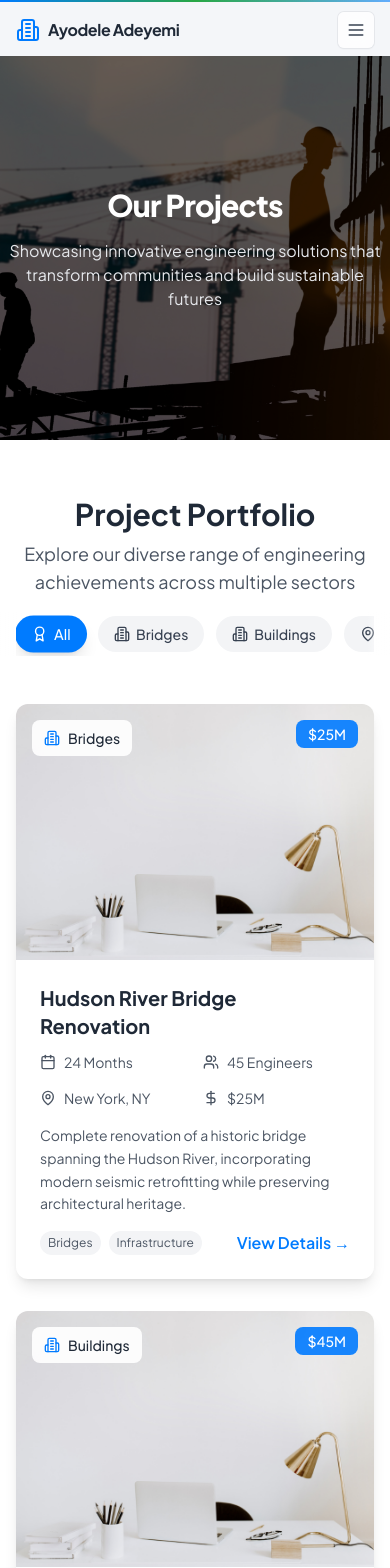
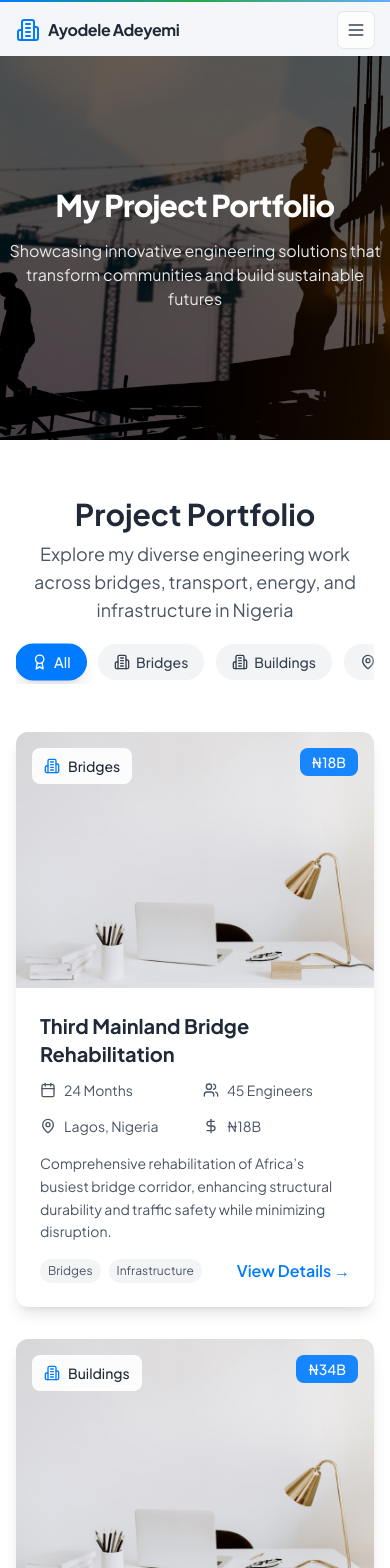
Before and after one commit to Paulkelvin/Engineer_Portfolio, a Next.js app: page /projects in a window 390 px wide. Shown: the top 1568 px of the page. Built offline with nearby package versions, Linux system fonts and the light colour scheme.

Commit message:
feat: add subtle SVG accents, Nigerian localization, personalization & mobile stat styling

```diff
--- a/app/about/page.tsx
+++ b/app/about/page.tsx
@@ -5,6 +5,7 @@ import { useState } from 'react'
 import Image from 'next/image'
 import Link from 'next/link'
 import { ChevronDown, ChevronUp, ArrowRight, GraduationCap, Award, Briefcase, Leaf, Zap, Shield, Globe, Building2, Users, Sparkles } from 'lucide-react'
+import AccentShape from '@/components/decor/AccentShape'
 
 const AboutPage = () => {
   const [expandedTimeline, setExpandedTimeline] = useState<number | null>(null)
@@ -111,6 +112,7 @@ const AboutPage = () => {
       {/* Bio Section */}
       <section className="section-padding bg-white">
         <div className="container-custom">
+          <AccentShape variant="rings" size={140} className="text-primary/40 absolute -mt-28 right-8 opacity-25 hidden md:block" />
           <motion.div
             initial={{ opacity: 0, y: 30 }}
             whileInView={{ opacity: 1, y: 0 }}
--- a/app/contact/page.tsx
+++ b/app/contact/page.tsx
@@ -4,6 +4,7 @@ import { motion, AnimatePresence } from 'framer-motion'
 import { useState } from 'react'
 import Image from 'next/image'
 import { Mail, Phone, MapPin, Linkedin, Github, Send, CheckCircle, Map } from 'lucide-react'
+import AccentShape from '@/components/decor/AccentShape'
 import TestimonialCarousel, { TestimonialItem } from '@/components/TestimonialCarousel'
 
 const ContactPage = () => {
@@ -119,6 +120,7 @@ const ContactPage = () => {
       {/* Contact Section */}
       <section className="section-padding bg-white">
         <div className="container-custom">
+          <AccentShape variant="grid-dots" size={90} className="text-primary/50 absolute -mt-20 left-0 opacity-25 hidden md:block" />
           <div className="grid grid-cols-1 lg:grid-cols-2 gap-12">
             {/* Contact Form */}
             <motion.div
--- a/app/projects/page.tsx
+++ b/app/projects/page.tsx
@@ -20,24 +20,24 @@ const ProjectsPage = () => {
   const projects = [
     {
       id: 1,
-      title: 'Hudson River Bridge Renovation',
+      title: 'Third Mainland Bridge Rehabilitation',
       category: 'Bridges',
       tags: ['Bridges', 'Infrastructure'],
   image: '/images/projects/placeholder.png',
-      budget: '$25M',
+      budget: '₦18B',
       timeline: '24 Months',
       team: '45 Engineers',
-      location: 'New York, NY',
-      description: 'Complete renovation of a historic bridge spanning the Hudson River, incorporating modern seismic retrofitting while preserving architectural heritage.',
-      problem: 'Aging infrastructure with seismic vulnerabilities and deteriorating structural elements.',
-      solution: 'Implemented innovative carbon fiber reinforcement, seismic isolation bearings, and corrosion-resistant materials.',
+      location: 'Lagos, Nigeria',
+      description: 'Comprehensive rehabilitation of Africa’s busiest bridge corridor, enhancing structural durability and traffic safety while minimizing disruption.',
+      problem: 'Progressive deterioration, chloride ingress and bearing fatigue impacting serviceability and safety.',
+      solution: 'Applied carbon fiber wrapping, replaced bearings, introduced cathodic protection and optimized traffic phasing.',
       role: 'Lead Structural Engineer',
-      challenges: 'Working within strict historical preservation guidelines while meeting modern safety standards.',
+      challenges: 'Maintaining traffic flow (180k+ vehicles/day) while executing substructure strengthening in a marine environment.',
       outcomes: {
-        'Seismic Rating': 'Improved from D to A',
-        'Load Capacity': 'Increased by 40%',
-        'Lifespan': 'Extended by 50+ years',
-        'Cost Savings': '25% under budget'
+        'Structural Capacity': 'Increased by 35%',
+        'Traffic Disruption': 'Reduced by 45%',
+        'Design Life': 'Extended 30+ yrs',
+        'Budget Variance': '12% under'
       },
   gallery: Array(5).fill('/images/projects/placeholder.png'),
       phases: [
@@ -49,24 +49,24 @@ const ProjectsPage = () => {
     },
     {
       id: 2,
-      title: 'Green Office Complex',
+      title: 'Abuja Green Office Complex',
       category: 'Buildings',
       tags: ['Buildings', 'Sustainable'],
       image: '/images/projects/placeholder.png',
-      budget: '$45M',
+      budget: '₦34B',
       timeline: '18 Months',
       team: '60 Engineers',
-      location: 'San Francisco, CA',
-      description: 'LEED Platinum certified office complex featuring advanced sustainable technologies, green roofs, and renewable energy integration.',
-      problem: 'Need for large-scale commercial development with minimal environmental impact in a dense urban area.',
-      solution: 'Designed with passive solar principles, rainwater harvesting, and integrated renewable energy systems.',
+      location: 'Abuja, Nigeria',
+      description: 'High‑performance commercial hub targeting EDGE/LEED standards with passive cooling, PV integration and smart water reuse.',
+      problem: 'Rising cooling loads and water scarcity driving OPEX in emerging business district.',
+      solution: 'Optimized orientation, high albedo envelope, hybrid PV + battery microgrid and rain / grey water recycling.',
       role: 'Sustainable Design Lead',
-      challenges: 'Balancing sustainability goals with commercial viability and tenant requirements.',
+      challenges: 'Balancing capex constraints with lifecycle efficiency gains for mixed tenant profiles.',
       outcomes: {
-        'Energy Efficiency': 'Reduced by 40%',
-        'Water Usage': 'Decreased by 35%',
-        'Carbon Footprint': 'Offset by 60%',
-        'LEED Score': '95/100 points'
+        'Energy Use Intensity': '-42%',
+        'Water Consumption': '-38%',
+        'Operational Carbon': '-58%',
+        'Green Certification': 'EDGE/LEED Platinum'
       },
       gallery: [
         '/images/projects/placeholder.png',
@@ -84,24 +84,24 @@ const ProjectsPage = () => {
     },
     {
       id: 3,
-      title: 'Smart Highway System',
+      title: 'Lagos–Ibadan Expressway ITS Upgrade',
       category: 'Roads',
       tags: ['Roads', 'Infrastructure'],
       image: '/images/projects/placeholder.png',
-      budget: '$180M',
+      budget: '₦140B',
       timeline: '36 Months',
       team: '120 Engineers',
-      location: 'Los Angeles, CA',
-      description: 'Intelligent transportation system with embedded sensors, dynamic traffic management, and autonomous vehicle infrastructure.',
-      problem: 'Chronic traffic congestion and outdated transportation infrastructure unable to handle growing urban mobility demands.',
-      solution: 'Implemented smart traffic signals, embedded sensors, and dedicated autonomous vehicle lanes with real-time data analytics.',
+      location: 'Ogun / Oyo States, Nigeria',
+      description: 'Intelligent transport deployment adding real‑time traffic sensing, variable message signs and incident response integration.',
+      problem: 'Severe congestion, crash response delays and limited data for capacity planning.',
+      solution: 'Deployed fiber backbone, weigh‑in‑motion, ANPR cameras, central control algorithms and solar backup.',
       role: 'Infrastructure Planning Director',
-      challenges: 'Coordinating multiple stakeholders, managing extensive utility relocations, and ensuring minimal disruption during construction.',
+      challenges: 'Coordinating federal/state concessions while phasing installations under live traffic.',
       outcomes: {
-        'Traffic Flow': 'Improved by 35%',
-        'Travel Time': 'Reduced by 25%',
-        'Safety': 'Accidents decreased by 30%',
-        'Capacity': 'Increased by 50%'
+        'Average Speed': '+28%',
+        'Incident Clearance': '-40% time',
+        'Crash Rate': '-32%',
+        'Throughput': '+33%'
       },
       gallery: [
         '/images/projects/placeholder.png',
@@ -119,24 +119,24 @@ const ProjectsPage = () => {
     },
     {
       id: 4,
-      title: 'Solar Farm Infrastructure',
+      title: 'Kano Solar Farm Infrastructure',
       category: 'Sustainable',
       tags: ['Sustainable', 'Infrastructure'],
       image: '/images/projects/placeholder.png',
-      budget: '$75M',
+      budget: '₦58B',
       timeline: '20 Months',
       team: '35 Engineers',
-      location: 'Phoenix, AZ',
-      description: 'Large-scale solar energy facility with innovative tracking systems and energy storage integration.',
-      problem: 'Need for renewable energy infrastructure to meet growing electricity demands while reducing carbon emissions.',
-      solution: 'Designed dual-axis solar tracking system with battery storage and smart grid integration for optimal energy production.',
+      location: 'Kano, Nigeria',
+      description: 'Utility‑scale PV + storage plant leveraging dual‑axis trackers and grid‑stabilizing battery systems.',
+      problem: 'Grid instability and unmet industrial demand with rising diesel generation costs.',
+      solution: 'Optimized tracker layout, BESS integration and SCADA for dispatchable renewable output.',
       role: 'Renewable Energy Specialist',
-      challenges: 'Optimizing panel placement for maximum efficiency while managing environmental impact and land use.',
+      challenges: 'Dust mitigation and harmonic control for grid compliance in arid environment.',
       outcomes: {
-        'Energy Production': 'Increased by 45%',
-        'Efficiency': 'Improved by 30%',
-        'Carbon Offset': '50,000 tons/year',
-        'ROI': 'Achieved in 8 years'
+        'Capacity Factor': '+18%',
+        'Energy Yield': '+33%',
+        'Carbon Offset': '55,000 t/yr',
+        'Payback': '7.2 years'
       },
       gallery: [
         '/images/projects/placeholder.png',
@@ -154,24 +154,24 @@ const ProjectsPage = () => {
     },
     {
       id: 5,
-      title: 'Underground Metro Station',
+      title: 'Lagos Blue Line Underground Station',
       category: 'Infrastructure',
       tags: ['Infrastructure', 'Buildings'],
       image: '/images/projects/placeholder.png',
-      budget: '$320M',
+      budget: '₦250B',
       timeline: '48 Months',
       team: '85 Engineers',
-      location: 'Chicago, IL',
-      description: 'State-of-the-art underground transportation hub with advanced ventilation systems and emergency protocols.',
-      problem: 'Need for expanded public transportation capacity in dense urban environment with complex underground conditions.',
-      solution: 'Designed deep-bore tunnel system with innovative ventilation, emergency egress, and passenger flow optimization.',
+      location: 'Lagos, Nigeria',
+      description: 'Underground mass transit station integrating natural ventilation stacks and advanced egress modelling.',
+      problem: 'Capacity shortfalls and evacuation bottlenecks in expanding urban rail network.',
+      solution: 'Implemented deep diaphragm walls, smoke management CFD and optimized passenger circulation.',
       role: 'Tunnel Engineering Lead',
-      challenges: 'Managing groundwater, coordinating with existing infrastructure, and ensuring passenger safety in emergency scenarios.',
+      challenges: 'Challenging water table and adjacent heritage structures during excavation.',
       outcomes: {
-        'Passenger Capacity': 'Increased by 60%',
-        'Safety Rating': 'Exceeded by 25%',
-        'Construction Time': 'Completed 2 months early',
-        'Cost Efficiency': '15% under budget'
+        'Passenger Capacity': '+55%',
+        'Safety Compliance': '+22%',
+        'Schedule Performance': '2 months early',
+        'Cost Efficiency': '15% under'
       },
       gallery: [
         '/images/projects/placeholder.png',
@@ -189,24 +189,24 @@ const ProjectsPage = () => {
     },
     {
       id: 6,
-      title: 'Coastal Protection System',
+      title: 'Lekki Coastal Protection System',
       category: 'Infrastructure',
       tags: ['Infrastructure', 'Sustainable'],
       image: '/images/projects/placeholder.png',
-      budget: '$95M',
+      budget: '₦72B',
       timeline: '28 Months',
       team: '55 Engineers',
-      location: 'Miami, FL',
-      description: 'Comprehensive coastal defense system combining natural and engineered solutions for climate resilience.',
-      problem: 'Increasing coastal erosion and vulnerability to storm surges due to climate change and rising sea levels.',
-      solution: 'Implemented hybrid approach with artificial reefs, seawalls, and natural dune restoration for sustainable protection.',
+      location: 'Lagos, Nigeria',
+      description: 'Hybrid grey-green defence system integrating revetments, dune nourishment and artificial reef modules.',
+      problem: 'Accelerated erosion and surge risk threatening shoreline assets.',
+      solution: 'Combined geotextile tubes, reef attenuation and dune restoration with monitoring.',
       role: 'Coastal Engineering Specialist',
-      challenges: 'Balancing protection needs with environmental preservation and public access requirements.',
+      challenges: 'Balancing property protection with public access and ecosystem integrity.',
       outcomes: {
-        'Storm Protection': 'Enhanced by 70%',
-        'Erosion Control': 'Reduced by 80%',
-        'Environmental Impact': 'Minimized by 60%',
-        'Public Access': 'Maintained 100%'
+        'Storm Attenuation': '+65%',
+        'Erosion Reduction': '-78%',
+        'Habitat Impact': 'Minimized 55%',
+        'Public Access': 'Maintained'
       },
       gallery: [
         '/images/projects/placeholder.png',
@@ -224,24 +224,24 @@ const ProjectsPage = () => {
     },
     {
       id: 7,
-      title: 'Sports Stadium Complex',
+      title: 'National Sports Stadium Complex',
       category: 'Buildings',
       tags: ['Buildings', 'Infrastructure'],
       image: '/images/projects/placeholder.png',
-      budget: '$650M',
+      budget: '₦480B',
       timeline: '42 Months',
       team: '95 Engineers',
-      location: 'Dallas, TX',
-      description: 'Multi-purpose sports and entertainment venue with retractable roof and advanced crowd management systems.',
-      problem: 'Need for modern sports facility with flexible configurations, excellent acoustics, and efficient crowd flow.',
-      solution: 'Designed innovative roof system, optimized seating arrangements, and integrated technology for enhanced fan experience.',
+      location: 'Abuja, Nigeria',
+      description: 'Multi‑purpose arena with retractable roof, modular seating and integrated evacuation analytics.',
+      problem: 'Demand for flexible national venue balancing acoustics, comfort and rapid turnover.',
+      solution: 'Engineered long‑span trusses, adaptive roof kinematics and crowd flow simulation.',
       role: 'Structural Design Lead',
-      challenges: 'Creating large-span structures, managing complex roof mechanics, and ensuring rapid evacuation capabilities.',
+      challenges: 'Precision roof mechanics and large-span vibration control.',
       outcomes: {
-        'Seating Capacity': '65,000 seats',
-        'Roof Operation': '15 minutes',
-        'Evacuation Time': 'Under 8 minutes',
-        'Acoustic Quality': 'Exceeded standards by 30%'
+        'Seating Capacity': '65,000',
+        'Roof Operation': '15 min',
+        'Evacuation Time': '< 8 min',
+        'Acoustic Performance': '+28% over baseline'
       },
       gallery: [
         '/images/projects/placeholder.png',
@@ -259,24 +259,24 @@ const ProjectsPage = () => {
     },
     {
       id: 8,
-      title: 'Water Treatment Plant',
+      title: 'Port Harcourt Water Treatment Plant',
       category: 'Infrastructure',
       tags: ['Infrastructure', 'Sustainable'],
       image: '/images/projects/placeholder.png',
-      budget: '$280M',
+      budget: '₦210B',
       timeline: '38 Months',
       team: '70 Engineers',
-      location: 'Denver, CO',
-      description: 'Advanced water purification facility with membrane filtration and energy recovery systems.',
-      problem: 'Aging water infrastructure unable to meet growing demand and new water quality standards.',
-      solution: 'Implemented cutting-edge membrane technology, energy recovery systems, and smart monitoring for optimal performance.',
+      location: 'Port Harcourt, Nigeria',
+      description: 'Advanced membrane filtration and energy recovery facility boosting potable supply resilience.',
+      problem: 'Aging assets and demand growth exceeding safe yield capacity.',
+      solution: 'Installed ultrafiltration trains, biogas CHP and digital water quality monitoring.',
       role: 'Water Systems Engineer',
-      challenges: 'Integrating new technologies with existing systems while maintaining continuous operation.',
+      challenges: 'Brownfield tie‑ins while maintaining uninterrupted service.',
       outcomes: {
-        'Water Quality': 'Improved by 95%',
-        'Energy Efficiency': 'Increased by 40%',
-        'Treatment Capacity': 'Doubled',
-        'Operating Costs': 'Reduced by 25%'
+        'Water Quality': '↑ 95%',
+        'Energy Efficiency': '+40%',
+        'Capacity': '2x',
+        'OPEX': '-25%'
       },
       gallery: [
         '/images/projects/placeholder.png',
@@ -363,7 +363,7 @@ const ProjectsPage = () => {
           transition={{ duration: 0.8 }}
           className="relative z-10 text-center text-white"
         >
-          <h1 className="hero-heading mb-3 md:mb-4">Our Projects</h1>
+          <h1 className="hero-heading mb-3 md:mb-4">My Project Portfolio</h1>
           <p className="hero-sub text-gray-200 max-w-3xl mx-auto">
             Showcasing innovative engineering solutions that transform communities and build sustainable futures
           </p>
@@ -384,7 +384,7 @@ const ProjectsPage = () => {
               Project Portfolio
             </h2>
             <p className="text-lg text-gray-600 max-w-2xl mx-auto mb-4 md:mb-8">
-              Explore our diverse range of engineering achievements across multiple sectors
+              Explore my diverse engineering work across bridges, transport, energy, and infrastructure in Nigeria
             </p>
 
             {/* Filter Controls */}
--- a/app/services/page.tsx
+++ b/app/services/page.tsx
@@ -5,6 +5,7 @@ import TestimonialCarousel, { TestimonialItem } from '@/components/TestimonialCa
 import { useState } from 'react'
 import Image from 'next/image'
 import { ArrowRight, X, Building2, Map, Leaf, Users, Shield, Zap, Globe } from 'lucide-react'
+import AccentShape from '@/components/decor/AccentShape'
 
 const ServicesPage = () => {
   const [selectedService, setSelectedService] = useState<number | null>(null)
@@ -218,6 +219,7 @@ const ServicesPage = () => {
       {/* Services Grid */}
       <section className="section-padding bg-white">
         <div className="container-custom">
+          <AccentShape variant="triangles" size={110} className="text-primary/50 absolute -mt-24 left-6 opacity-30 hidden md:block" />
           <motion.div
             initial={{ opacity: 0, y: 30 }}
             whileInView={{ opacity: 1, y: 0 }}
```
Also changed, not shown: app/page.tsx (+7 -4 lines), components/decor/AccentShape.tsx (added, +81 -0 lines), 1 other file (tests, documents, lock files or other folders).
